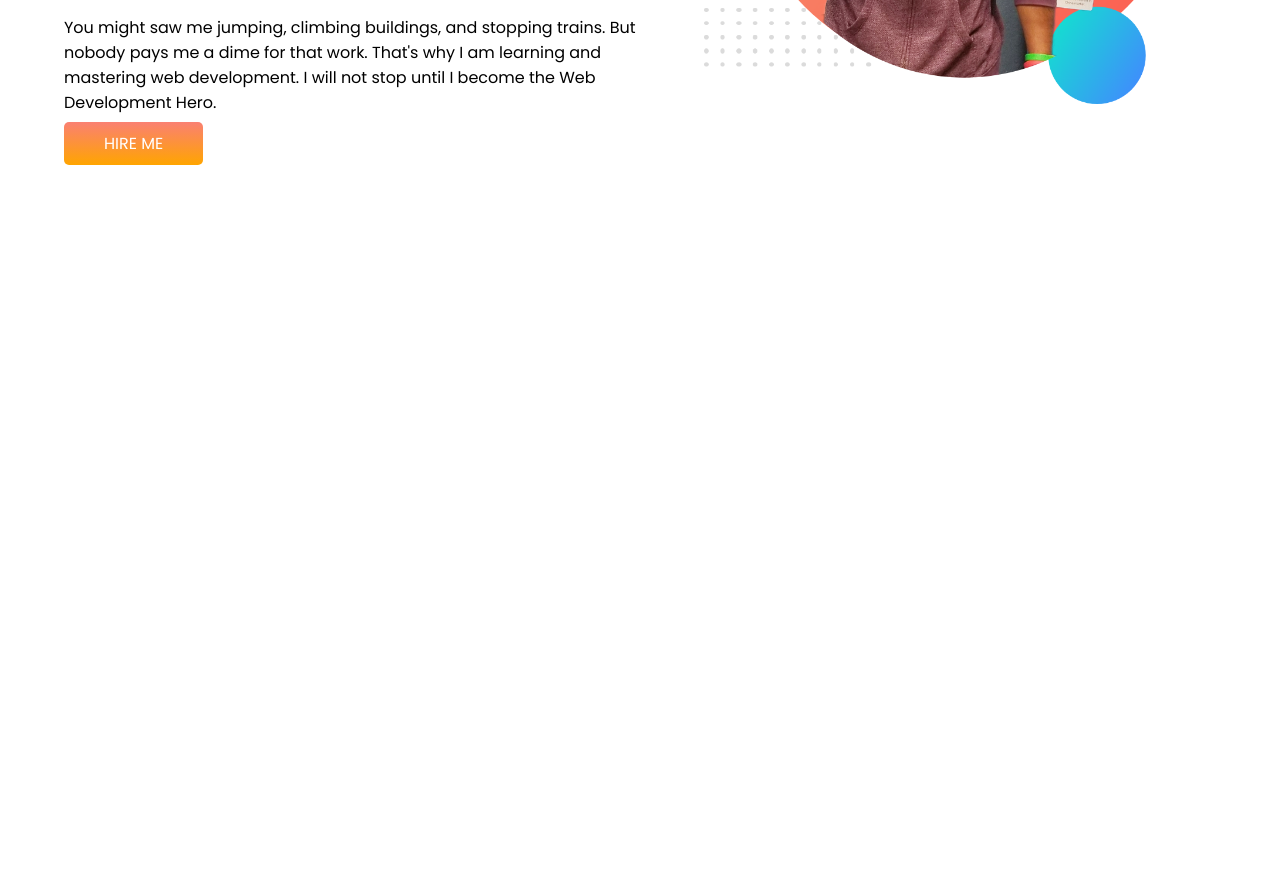
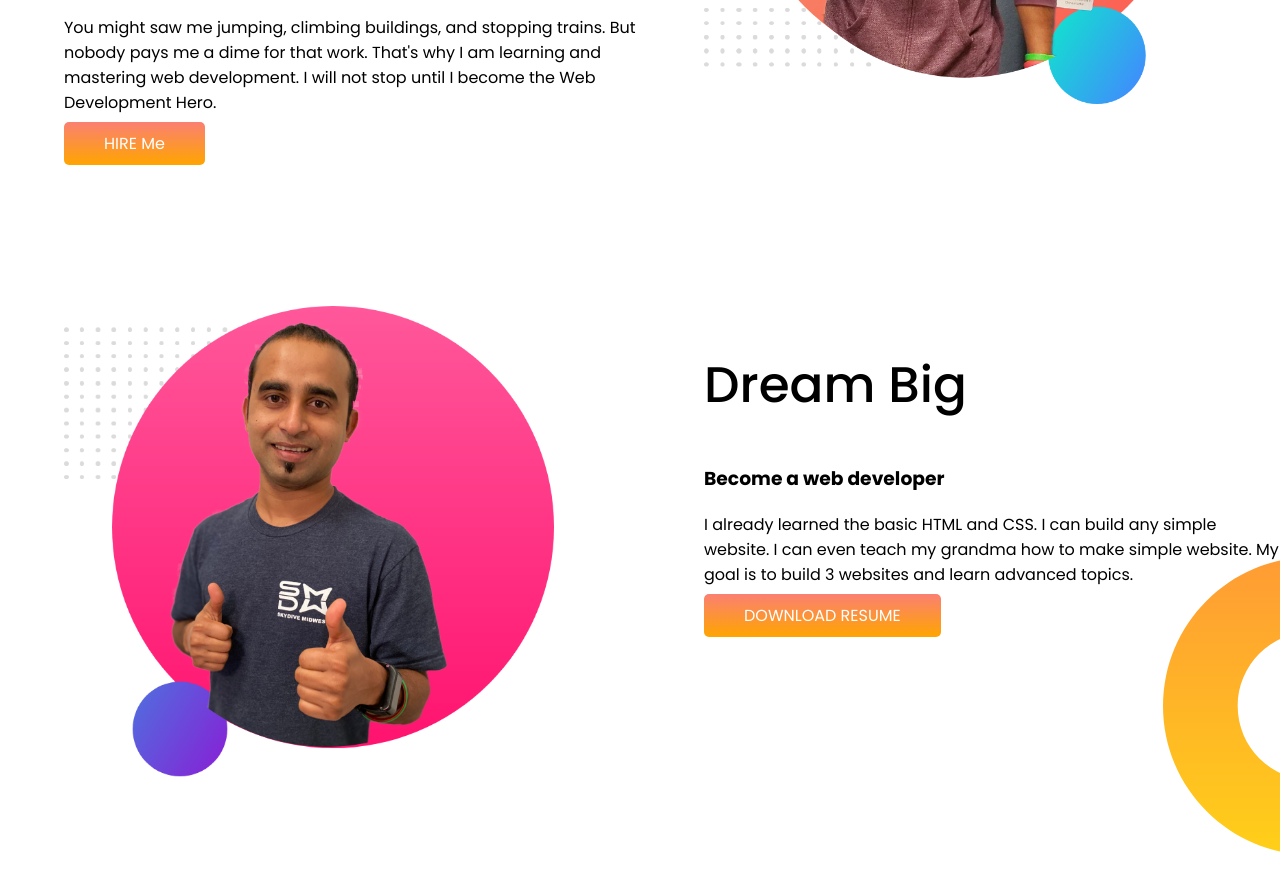
Before and after one commit to rasedprogrammer/developer-portfolio, a plain HTML site: page index.html in a window 1280 px wide. Shown: the part 382-1272 px from the top of the page. Before the commit the page ends 800 px from the top, so only its background shows below. Drawn offline with Linux system fonts and the light colour scheme.

Commit message:
dream section added

```diff
--- a/index.html
+++ b/index.html
@@ -27,11 +27,24 @@
           mastering web development. I will not stop until I become the Web
           Development Hero.
         </p>
-        <a class="link-btn" target="_blank" href="https://www.linkedin.com/in/md-rased-molla-81a592203/">Hire Me</a>
+        <a class="link-btn" target="_blank" href="https://www.linkedin.com/in/md-rased-molla-81a592203/">HIRE Me</a>
       </div>
       <div class="helf-width">
 		  <img src="./images/jhankar.png" alt="Hero Pic">
 	  </div>
     </section>
+    <section class="dream-big">
+		<div class="helf-width">
+			<img src="./images/jhankar2.png" alt="Hero Pic">
+		</div>
+		<div class="helf-width">
+		  <h1>Dream Big</h1>
+		  <h3>Become a web developer</h3>
+		  <p>
+			I already learned the basic HTML and CSS. I can build any simple website. I can even teach my grandma how to make simple website. My goal is to build 3 websites and learn advanced topics.
+		  </p>
+		  <a class="link-btn" target="_blank" href="#">DOWNLOAD RESUME</a>
+		</div>
+    </section>
   </body>
 </html>
--- a/style.css
+++ b/style.css
@@ -11,6 +11,7 @@ h1{
 }
 section{
 	display: flex;
+	margin-bottom: 150px;
 
 }
 .helf-width {
@@ -25,10 +26,16 @@ section{
 	background-image: linear-gradient(salmon, orange);
 	padding: 10px 40px;
 	color: white;
-	text-transform: uppercase;
 	border-radius: 5px;
 }
 .top-banner{
 	background-image: url(./images/top-banner.png);
 	background-repeat: no-repeat;
 }
+.dream-big{
+	width: 100%;
+	height: 100vh;
+	background-image: url(./images/dream-bg.png);
+	background-repeat: no-repeat;
+	background-position: right;
+}
```
